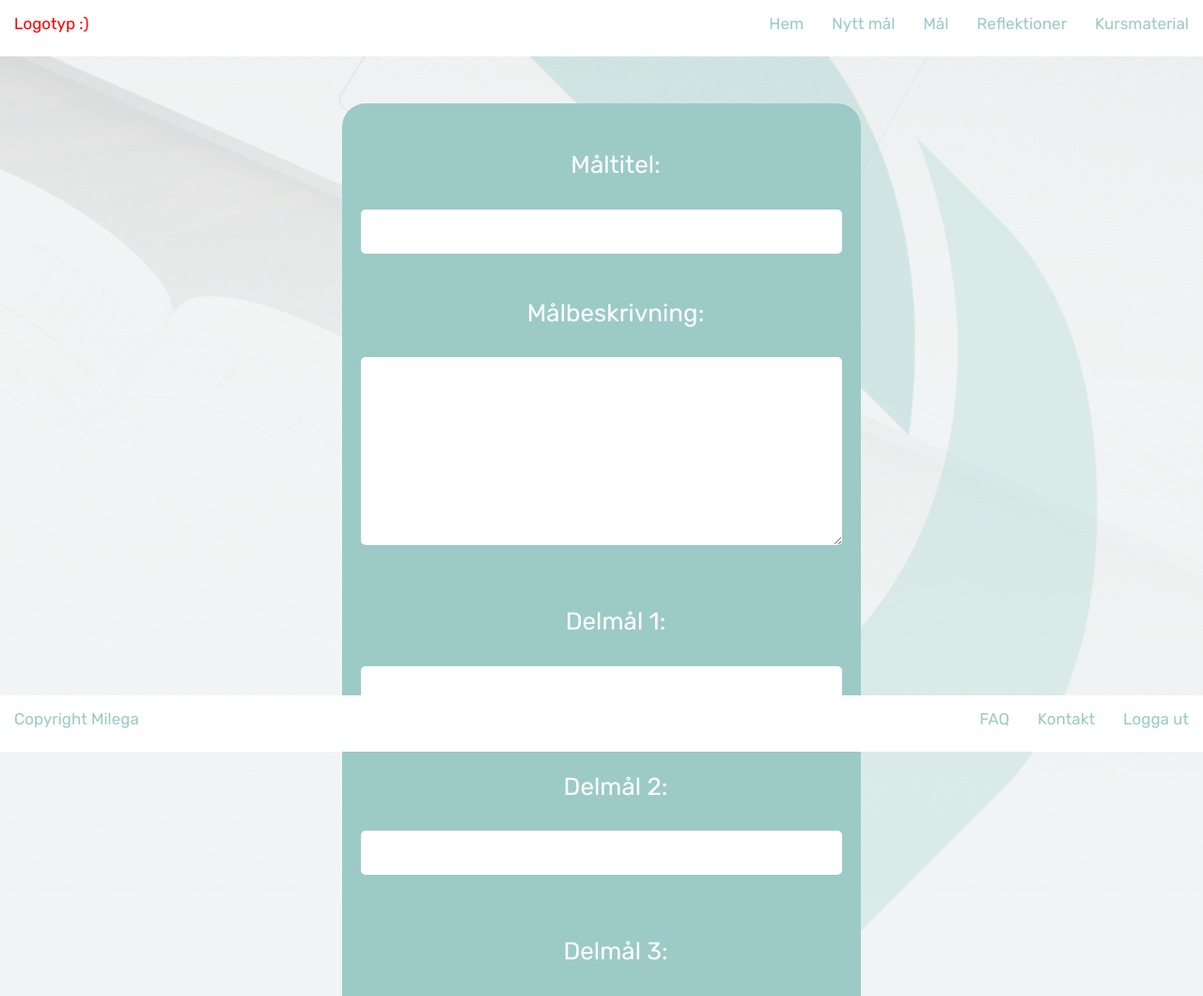
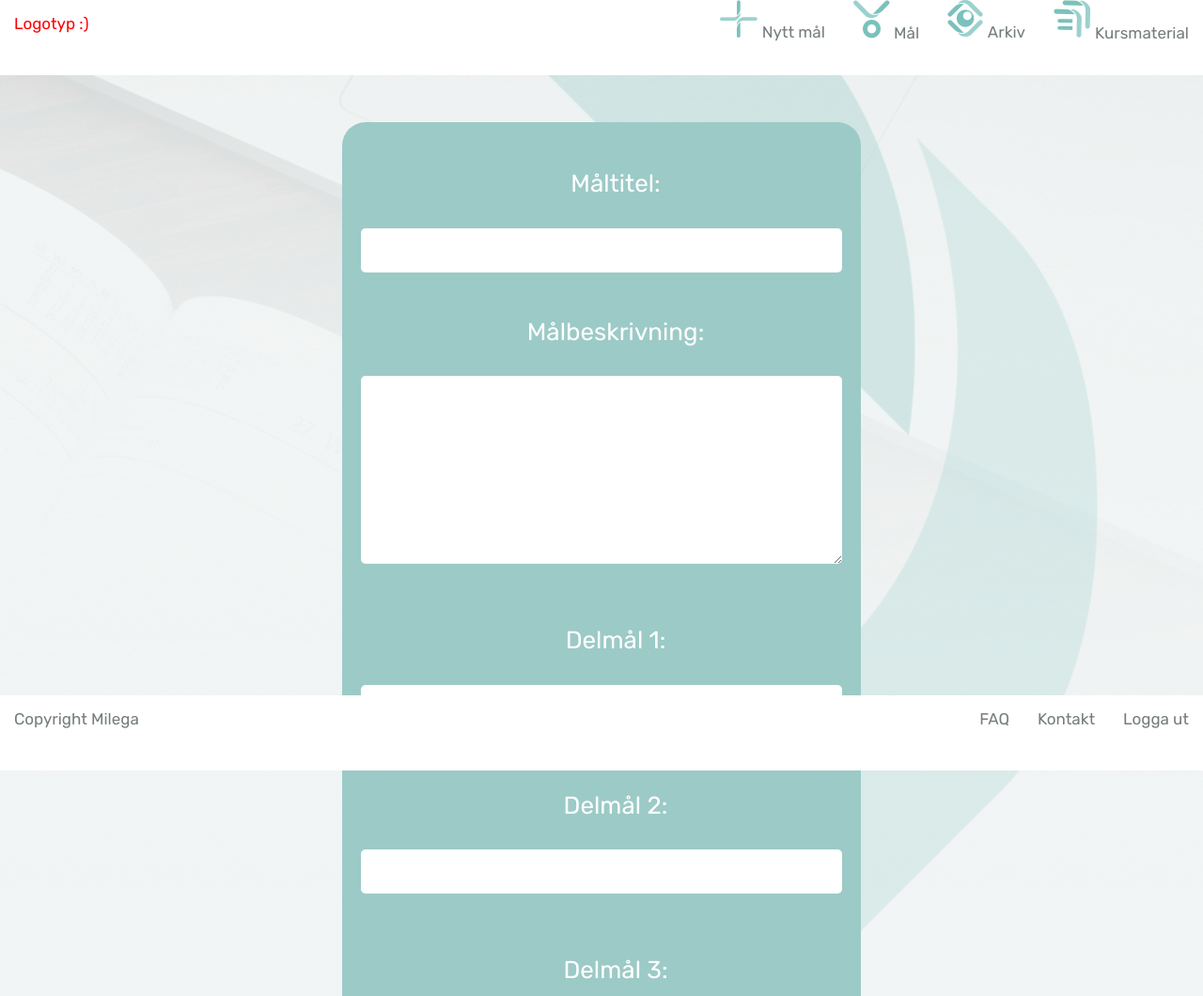
Before and after one commit to ericaglimsholt/Milega, a PHP site: page /goals.php in a window 1280 px wide. Shown: the top 1060 px of the page at 94% size. Run offline with PHP 8.4, Linux system fonts and the light colour scheme.

Commit message:
Included icons to menu

```diff
--- a/assets/php/templates/header.php
+++ b/assets/php/templates/header.php
@@ -3,11 +3,11 @@
 
 <nav>
 	<ul>
-		<li style="float:left;"><a href="#">Logotyp :)</a></li>
-		<li><a href="lectures.php">Kursmaterial</a></li>
-		<li><a href="reflection.php">Reflektioner</a></li>
-		<li><a href="goal.php">Mål</a></li>
-		<li><a href="goals.php">Nytt mål</a></li>
-		<li><a href="index.php">Hem</a></li>
+		<li style="float:left;"><a href="index.php">Logotyp :)</a></li>
+
+		<li><a href="lectures.php"><img src="../images/kursIcon.png" alt="" /> Kursmaterial</a></li>
+		<li><a href="reflection.php"><img src="../images/arkivIcon.png" alt="" /> Arkiv</a></li>
+		<li><a href="goal.php"><img src="../images/goalIcon.png" alt="" /> Mål</a></li>
+		<li><a href="goals.php"><img src="../images/PlusIcon.png" alt="" /> Nytt mål</a></li>
 	</ul>
 </nav>
--- a/assets/style/style.css
+++ b/assets/style/style.css
@@ -88,33 +88,24 @@
 
 li {
     float: right;
+    margin-top: 0px;
 }
 
-li a {
+li a{
     display: inline-block;
-    color: #9CCAC7;
+    color: #767D7E;
     text-align: center;
-    padding: 14px 16px;
+    padding: 0px 16px;
     text-decoration: none;
 }
+
 
 li a:hover {
     color: red;
 }
 
-#piechart {
-  width: 50%;
-  margin: auto;
-  display: block;
-}
-
-#chart {
-  display: none;
-}
-
-
 nav {
-	height: 60px;
+	height: 80px;
 	background: white;
 }
 nav li a {
@@ -131,6 +122,16 @@
   width: 100%;
   padding: 0px;
   height: 60px;
+}
+
+#piechart {
+  width: 50%;
+  margin: auto;
+  display: block;
+}
+
+#chart {
+  display: none;
 }
 
 #goalcontent {
```
Also changed, not shown: images/PlusIcon.png (added), images/arkivIcon.png (added), images/goalIcon.png (added), images/kursIcon.png (added).
